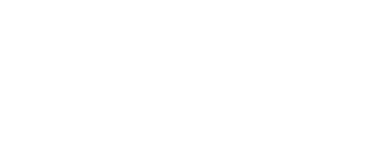
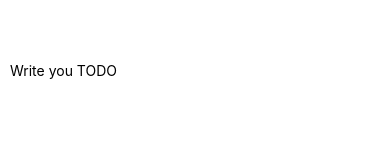
Before and after one commit to Muffassa/React-Native-TodoList, a React Native app: screen / in a window 390 px wide. Shown: the top 160 px of the page. Built offline with nearby package versions, Linux system fonts and the light colour scheme.

Commit message:
[+] test from state

```diff
--- a/App.js
+++ b/App.js
@@ -11,7 +11,17 @@
 
   render() {
     return (
-      <TextInput style={styles.textInput} value={this.state.text}/>
+      <View>
+        <TextInput
+          style={styles.textInput}
+          value={this.state.text}
+          onChangeText={(text) => this.setState({text})}
+          placeholder={'Write you TODO'}
+        />
+        <Text>
+          {this.state.text}
+        </Text>
+      </View>
     );
   }
 }
```
